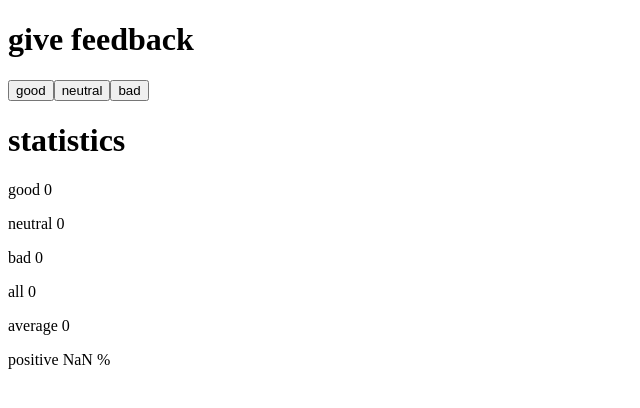
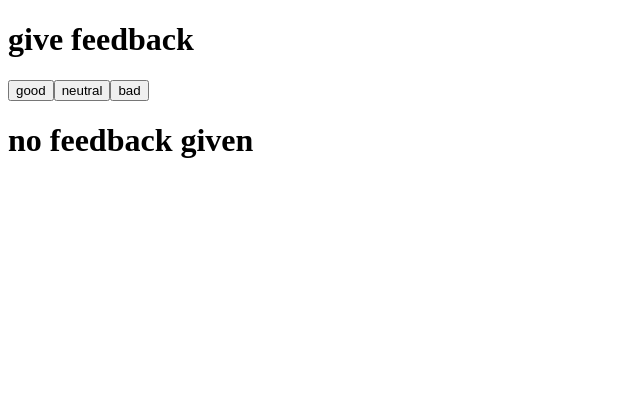
Before and after one commit to OMussa/fullstackopen, a React (Create React App) app in the folder part1/: page / in a window 1280 px wide. Shown: the top 408 px of the page, without its empty margins (0-640 px from the left). Built offline with nearby package versions, Linux system fonts and the light colour scheme.

Commit message:
exercise 1.9

```diff
--- a/part1/src/App.js
+++ b/part1/src/App.js
@@ -1,14 +1,26 @@
 import { useState } from 'react'
 
 const Statistics = (props) =>{
-  return(
-<div>
+  if (props.good === 0 && props.neutral === 0 && props.bad === 0) {
+    return (
+      <div>
+        <h1>no feedback given</h1>
+      </div>
+    )
+  }
+
+  return (
+    <div>
+
+   <h1>Statistics</h1>
+      <p>good {props.good}</p>
+      <p>neutral {props.neutral}</p>
+      <p>bad {props.bad}</p>
       <p>all {props.all} </p>
       <p>average {props.average} </p>
       <p>positive {props.positive}</p>
-  </div>
+    </div>
   )
-
 }
 
 const App = () => {
@@ -16,7 +28,7 @@
   const [good, setGood] = useState(0)
   const [neutral, setNeutral] = useState(0)
   const [bad, setBad] = useState(0)
-  const all = good+neutral+bad
+  const all = [good+neutral+bad]
   const average = (good+neutral+bad)/3
   const positive = `${(good/all)*100} %`
 
@@ -27,11 +39,10 @@
       <button onClick={()=>setGood(good+1)}>good</button>
       <button onClick={()=>setNeutral(neutral+1)}>neutral</button>
       <button onClick={()=>setBad(bad+1)}>bad</button>
-      <h1>statistics</h1>
-      <p>good {good}</p>
-      <p>neutral {neutral}</p>
-      <p>bad {bad}</p>
       <Statistics
+      good = {good}
+      neutral = {neutral}
+      bad = {bad}
       all = {good+neutral+bad}
       average = {(good+neutral+bad)/3}
       positive = {`${(good/all)*100} %`}
@@ -40,6 +51,8 @@
 
     </div>
   )
+
 }
 
+
 export default App
```
